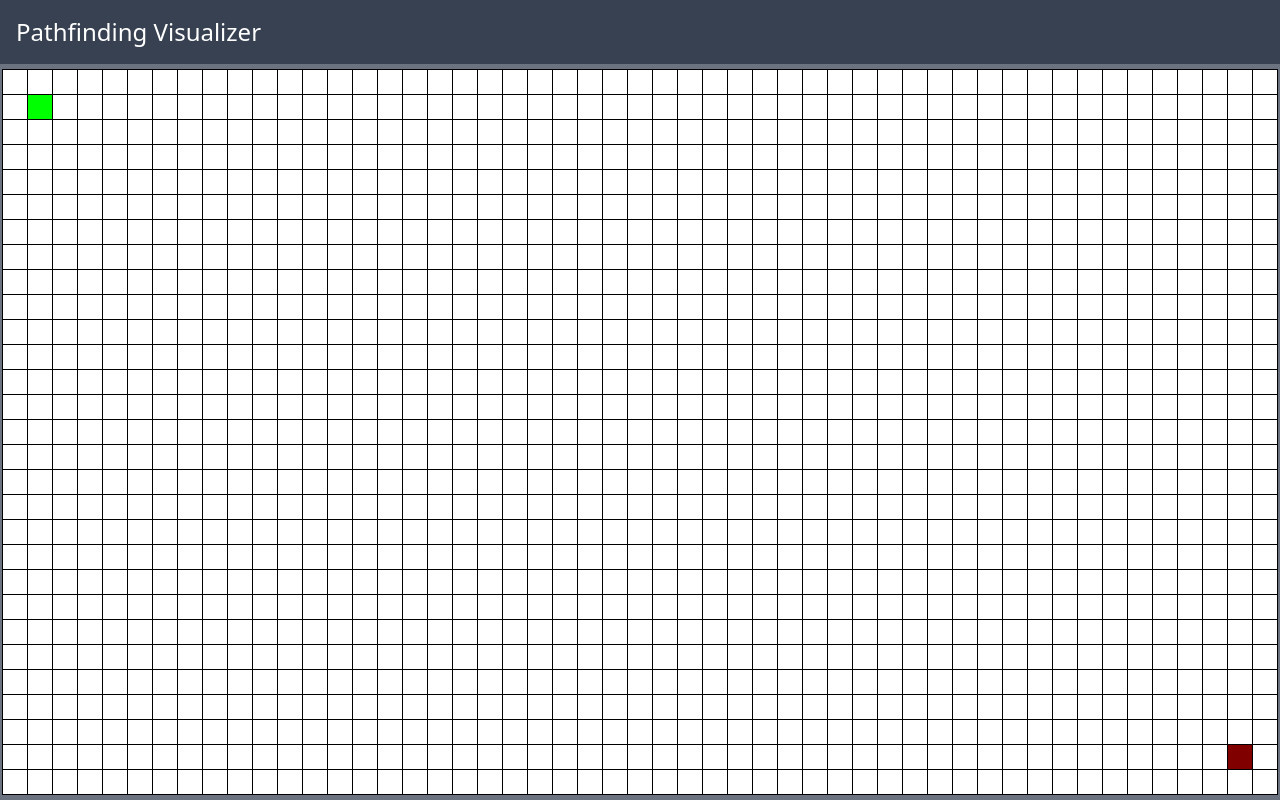
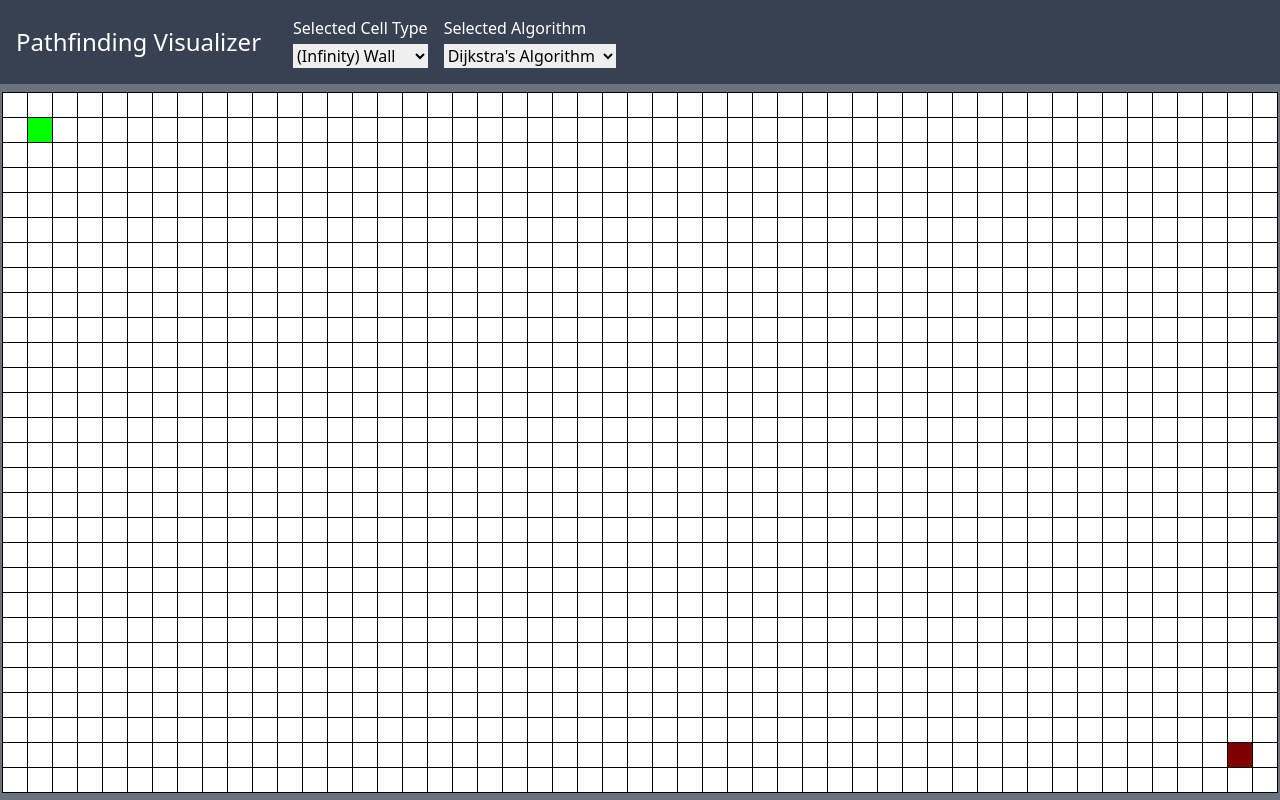
Before and after one commit to srichards96/pathfinding-visualizer, a React (Create React App) app: page / in a window 1280 px wide. Built offline with nearby package versions, Linux system fonts and the light colour scheme; the HTML template or start-up script is replaced by a standard one.

Commit message:
Added state styles. Added Cell type and Algorithm select fields to header.
Cell type select works as expected. Algorithm select does nothing useful yet.

State styles aren't used yet. .cell-state-visited makes the cell be shaded purple. .cell-state-path makes the cell yellow.

```diff
--- /dev/null
+++ b/src/components/form-select.component.tsx
@@ -0,0 +1,44 @@
+import React from "react";
+
+type Props = {
+  id: string;
+  value: string;
+  setValueFn: (newValue: string) => void;
+  label: string;
+  options: {
+    key: string;
+    label: string;
+    value: string;
+  }[];
+};
+
+const FormSelect = ({
+  id,
+  value,
+  setValueFn,
+  label,
+  options,
+  ...otherProps
+}: Props & React.HTMLAttributes<HTMLSelectElement>) => (
+  <section>
+    <label className="block mb-1" htmlFor="id">
+      {label}
+    </label>
+
+    <select
+      style={{ width: "100%" }}
+      id={id}
+      value={value}
+      {...otherProps}
+      onChange={(e) => setValueFn(e.currentTarget.value)}
+    >
+      {options.map((o) => (
+        <option key={o.key} value={o.value}>
+          {o.label}
+        </option>
+      ))}
+    </select>
+  </section>
+);
+
+export default FormSelect;
--- a/src/components/grid-cell.component.tsx
+++ b/src/components/grid-cell.component.tsx
@@ -24,7 +24,7 @@ const GridCell = React.memo(
     setSelectedCellTypeFn,
   }: Props) => (
     <td
-      className={`cell ${type}`}
+      className={`cell cell-type-${type} cell-state-${state}`}
       key={`cell-${row}-${col}`}
       onMouseMove={(e) => {
         const mouseButtonsPressed = getMouseButtonsPressed(e.buttons);
--- a/src/components/header.component.tsx
+++ b/src/components/header.component.tsx
@@ -1,9 +1,66 @@
-const Header = () => (
-  <header className="bg-gray-700 text-white p-4">
-    <div className="container mx-auto flex">
-      <h1 className="text-2xl">Pathfinding Visualizer</h1>
-    </div>
-  </header>
-);
+import { useContext } from "react";
+import {
+  PathfinderContext,
+  PathfinderContextType,
+} from "../context/pathfinder-context";
+import { CellType } from "../types/cell-type";
+import { PathfindingAlgorithm } from "../types/pathfinding-algorithm.type";
+import { cellTypeToWeight } from "../util/cell-type-to-weight";
+import FormSelect from "./form-select.component";
+
+const cellTypeOptions: CellType[] = ["start", "end", "air", "wall"];
+const algorithmOptions: PathfindingAlgorithm[] = [
+  "dijkstra's algorithm",
+  "a* search",
+  "breadth first search",
+  "depth first search",
+];
+
+const Header = () => {
+  const {
+    selectedCellType,
+    setSelectedCellType,
+    selectedAlgorithm,
+    setSelectedAlgorithm,
+  } = useContext(PathfinderContext) as PathfinderContextType;
+
+  return (
+    <header className="bg-gray-700 text-white p-4">
+      <div className="container mx-auto flex items-center flex-wrap">
+        <h1 className="text-2xl mr-8">Pathfinding Visualizer</h1>
+
+        <div className="inline-flex items-center gap-4 flex-wrap">
+          <FormSelect
+            className="capitalize text-black"
+            id="cellTypeSelect"
+            value={selectedCellType}
+            setValueFn={(newValue) => setSelectedCellType(newValue as CellType)}
+            label="Selected Cell Type"
+            options={cellTypeOptions.map((cto) => ({
+              key: cto,
+              value: cto,
+              label: `(${cellTypeToWeight(cto)}) ${cto}`,
+            }))}
+          />
+
+          <FormSelect
+            className="capitalize text-black"
+            id="algorithmSelect"
+            value={selectedAlgorithm}
+            setValueFn={(newValue) =>
+              setSelectedAlgorithm(newValue as PathfindingAlgorithm)
+            }
+            label="Selected Algorithm"
+            options={algorithmOptions.map((ao) => ({
+              key: ao,
+              value: ao,
+              label: ao,
+            }))}
+          />
+        </div>
+      </div>
+    </header>
+  );
+};
 
 export default Header;
--- a/src/context/pathfinder-context.tsx
+++ b/src/context/pathfinder-context.tsx
@@ -1,13 +1,18 @@
 import React, { createContext, useCallback, useState } from "react";
 import { CellType } from "../types/cell-type";
 import { Cell } from "../types/cell.type";
+import { PathfindingAlgorithm } from "../types/pathfinding-algorithm.type";
 
 export type PathfinderContextType = {
   grid: Cell[][];
   setGrid: React.Dispatch<React.SetStateAction<Cell[][]>>;
+  setCellType: (row: number, col: number, type: CellType) => void;
   selectedCellType: CellType;
   setSelectedCellType: React.Dispatch<React.SetStateAction<CellType>>;
-  setCellType: (row: number, col: number, type: CellType) => void;
+  selectedAlgorithm: PathfindingAlgorithm;
+  setSelectedAlgorithm: React.Dispatch<
+    React.SetStateAction<PathfindingAlgorithm>
+  >;
 };
 
 export const PathfinderContext = createContext<PathfinderContextType | null>(
@@ -19,6 +24,8 @@ type PathfinderContextProps = { children: React.ReactNode };
 export const PathfinderProvider = ({ children }: PathfinderContextProps) => {
   const [grid, setGrid] = useState<Cell[][]>([]);
   const [selectedCellType, setSelectedCellType] = useState<CellType>("wall");
+  const [selectedAlgorithm, setSelectedAlgorithm] =
+    useState<PathfindingAlgorithm>("dijkstra's algorithm");
 
   const setCellType = useCallback(
     (row: number, col: number, type: CellType) => {
@@ -43,9 +50,11 @@ export const PathfinderProvider = ({ children }: PathfinderContextProps) => {
       value={{
         grid,
         setGrid,
+        setCellType,
         selectedCellType,
         setSelectedCellType,
-        setCellType,
+        selectedAlgorithm,
+        setSelectedAlgorithm,
       }}
     >
       {children}
--- a/src/index.css
+++ b/src/index.css
@@ -10,13 +10,37 @@
   border: solid black 1px;
   width: 25px;
   height: 25px;
+  position: relative;
 }
-.pathfinder-grid td.wall {
+
+/* Cell state styles */
+.pathfinder-grid td.cell-state-visited::after {
+  content: " ";
+  position: absolute;
+  top: 0;
+  left: 0;
+  bottom: 0;
+  right: 0;
+  background-color: purple;
+  opacity: 0.75;
+}
+.pathfinder-grid td.cell-state-path::after {
+  content: " ";
+  position: absolute;
+  top: 0;
+  left: 0;
+  bottom: 0;
+  right: 0;
+  background-color: yellow;
+}
+
+/* Cell type styles */
+.pathfinder-grid td.cell-type-wall {
   background-color: #111;
 }
-.pathfinder-grid td.start {
+.pathfinder-grid td.cell-type-start {
   background-color: lime;
 }
-.pathfinder-grid td.end {
+.pathfinder-grid td.cell-type-end {
   background-color: maroon;
 }
--- /dev/null
+++ b/src/types/pathfinding-algorithm.type.ts
@@ -0,0 +1,5 @@
+export type PathfindingAlgorithm =
+  | "dijkstra's algorithm"
+  | "a* search"
+  | "breadth first search"
+  | "depth first search";
--- /dev/null
+++ b/src/util/cell-type-to-weight.ts
@@ -0,0 +1,12 @@
+import { CellType } from "../types/cell-type";
+
+export const cellTypeToWeight = (cellType: CellType): number => {
+  switch (cellType) {
+    case "start":
+    case "end":
+    case "air":
+      return 1;
+    case "wall":
+      return Infinity;
+  }
+};
```
